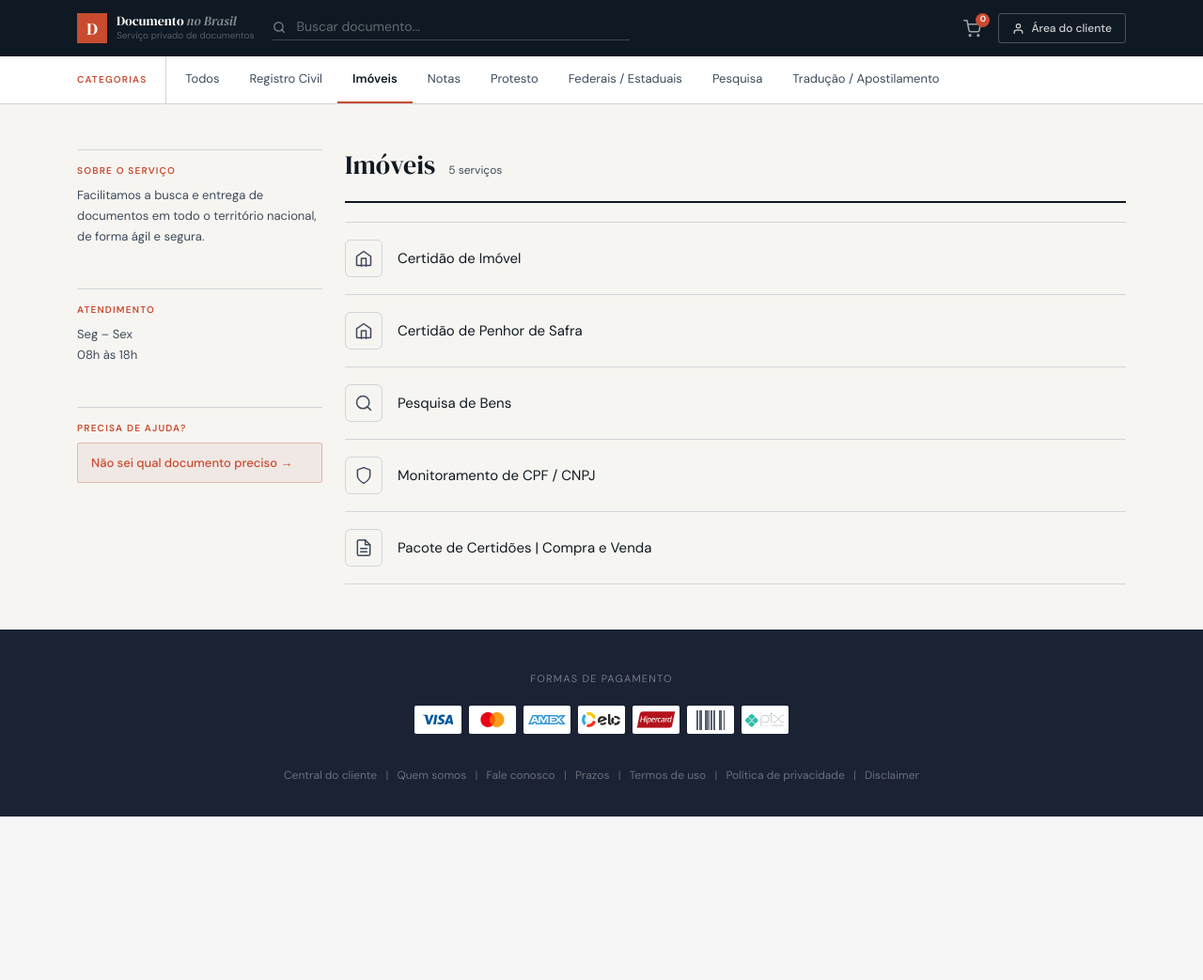
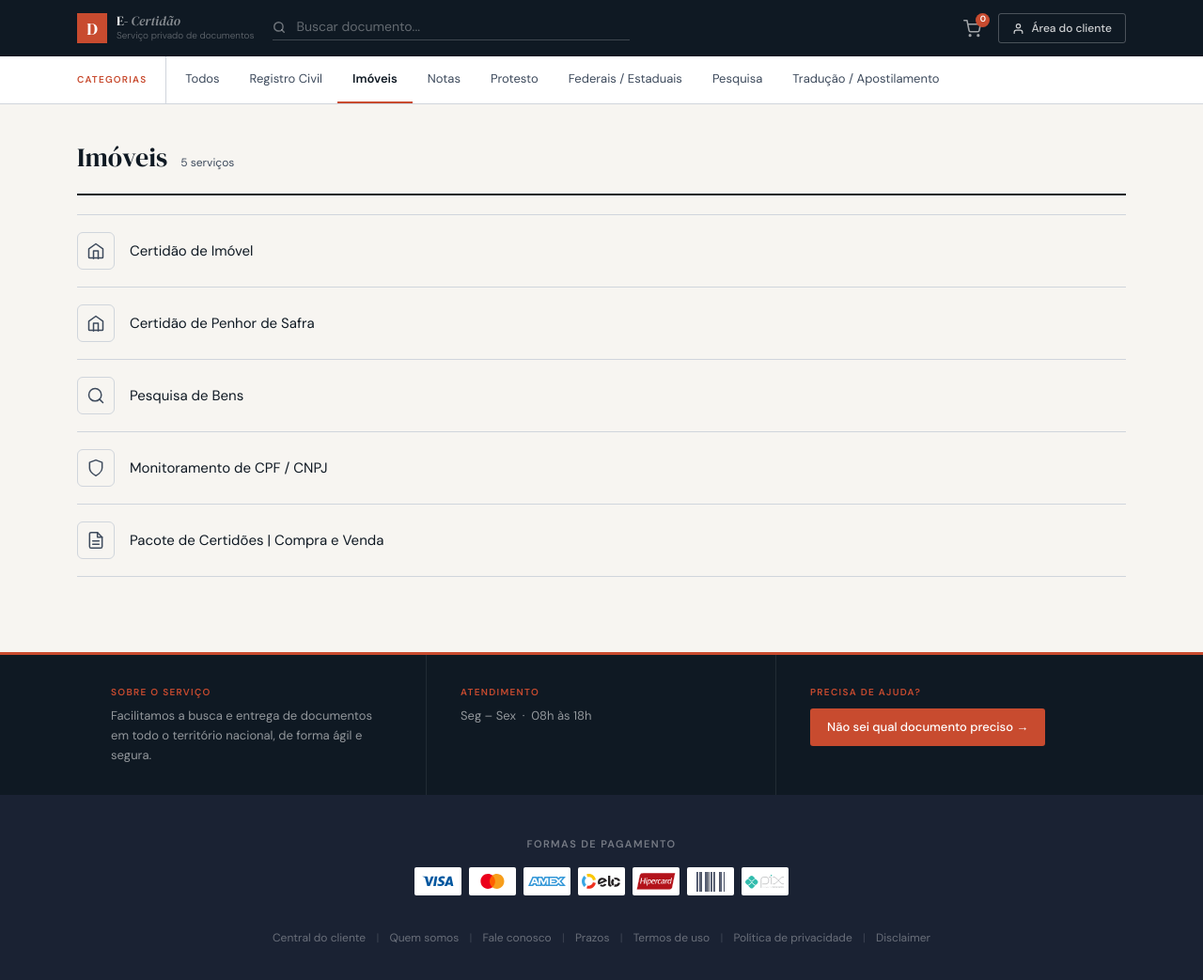
Before and after one commit to GabigolDEVPY/E-certidao, a Django app: page /home in a window 1280 px wide. Shown: the whole page at 94% size. Before the commit the page ends 869 px from the top, so only its background shows below. Run offline with Django 5.2, Linux system fonts and the light colour scheme.

Commit message:
fdasfasdf

```diff
--- a/home/templates/index.html
+++ b/home/templates/index.html
@@ -11,7 +11,7 @@
       <a href="#" class="logo">
         <div class="logo-mark">D</div>
         <div class="logo-text">
-          <strong>Documento<em>no Brasil</em></strong>
+          <strong>E-<em>Certidão</em></strong>
           <small class="d-none d-sm-block">Serviço privado de documentos</small>
         </div>
       </a>
@@ -90,42 +90,44 @@
 </nav>
 
 <!-- ═══ MAIN ═══ -->
-<main class="flex-grow-1">
-  <div class="container-xl py-4 py-md-5">
-    <div class="row g-4 align-items-start">
+<main class="main-area">
+  <div class="container-xl main-content">
 
-      <!-- Sidebar -->
-      <aside class="col-12 col-md-3">
-        <div class="sidebar">
-          <div class="sidebar-block d-none d-md-block">
-            <p class="sidebar-eyebrow">Sobre o serviço</p>
-            <p class="sidebar-text">Facilitamos a busca e entrega de documentos em todo o território nacional, de forma ágil e segura.</p>
-          </div>
-          <div class="sidebar-block d-none d-md-block">
-            <p class="sidebar-eyebrow">Atendimento</p>
-            <p class="sidebar-text">Seg – Sex<br>08h às 18h</p>
-          </div>
-          <div class="sidebar-block">
-            <p class="sidebar-eyebrow d-none d-md-block">Precisa de ajuda?</p>
-            <button class="help-btn" data-bs-toggle="modal" data-bs-target="#modalHelp">
-              Não sei qual documento preciso →
-            </button>
-          </div>
-        </div>
-      </aside>
+    <!-- Conteúdo: largura total -->
+    <div class="content-header">
+      <h1 id="tabTitle">Imóveis</h1>
+      <span class="content-count" id="contentCount"></span>
+    </div>
+    <div class="service-list" id="serviceList"></div>
 
-      <!-- Conteúdo -->
-      <div class="col-12 col-md-9">
-        <div class="content-header">
-          <h1 id="tabTitle">Imóveis</h1>
-          <span class="content-count" id="contentCount"></span>
-        </div>
-        <div class="service-list" id="serviceList"></div>
+  </div>
+</main>
+
+<!-- ═══ INFO STRIP (antigo sidebar) ═══ -->
+<section class="info-strip">
+  <div class="container-xl">
+    <div class="info-strip-inner">
+
+      <div class="info-block">
+        <p class="info-eyebrow">Sobre o serviço</p>
+        <p class="info-text">Facilitamos a busca e entrega de documentos em todo o território nacional, de forma ágil e segura.</p>
+      </div>
+
+      <div class="info-block">
+        <p class="info-eyebrow">Atendimento</p>
+        <p class="info-text">Seg – Sex &nbsp;·&nbsp; 08h às 18h</p>
+      </div>
+
+      <div class="info-block info-block--cta">
+        <p class="info-eyebrow">Precisa de ajuda?</p>
+        <button class="help-btn" data-bs-toggle="modal" data-bs-target="#modalHelp">
+          Não sei qual documento preciso →
+        </button>
       </div>
 
     </div>
   </div>
-</main>
+</section>
 
 <!-- ═══ FOOTER ═══ -->
 {% include 'footer.html' %}
--- /dev/null
+++ b/static/css/footer.css
@@ -0,0 +1,104 @@
+/* ═══════════════════════════════════════════
+   FOOTER — footer.css
+   ═══════════════════════════════════════════ */
+
+.footer {
+  background: #1a2233;
+  padding: 44px 20px 32px;
+  text-align: center;
+}
+
+/* ─── Pagamento ─── */
+.payment-section {
+  margin-bottom: 32px;
+}
+
+.payment-title {
+  font-size: 11px;
+  font-weight: 600;
+  letter-spacing: 1.4px;
+  text-transform: uppercase;
+  color: rgba(255, 255, 255, 0.4);
+  margin-bottom: 16px;
+}
+
+.payment-icons {
+  display: flex;
+  justify-content: center;
+  flex-wrap: wrap;
+  gap: 8px;
+}
+
+/* Cada ícone de bandeira fica num quadro branco */
+.payment-icon {
+  background: #fff;
+  border-radius: 4px;
+  display: flex;
+  align-items: center;
+  justify-content: center;
+  width: 54px;
+  height: 34px;
+  overflow: hidden;
+  flex-shrink: 0;
+}
+
+.payment-icon svg {
+  width: 50px;
+  height: 30px;
+  display: block;
+}
+
+/* ─── Links ─── */
+.footer-links {
+  font-size: 12px;
+  color: rgba(255, 255, 255, 0.3);
+  line-height: 2.2;
+}
+
+.footer-links a {
+  color: rgba(255, 255, 255, 0.35);
+  text-decoration: none;
+  margin: 0 6px;
+  white-space: nowrap;
+  transition: color 0.2s;
+}
+
+.footer-links a:hover {
+  color: rgba(255, 255, 255, 0.75);
+}
+
+.footer-links .sep {
+  color: rgba(255, 255, 255, 0.15);
+  margin: 0 2px;
+}
+
+/* ─── Mobile ─── */
+@media (max-width: 575.98px) {
+  .footer {
+    padding: 32px 16px 24px;
+  }
+
+  .payment-icon {
+    width: 46px;
+    height: 30px;
+  }
+
+  .payment-icon svg,
+  .payment-icon img {
+    width: 38px;
+    height: 24px;
+  }
+
+  .footer-links {
+    font-size: 11px;
+  }
+
+  .footer-links .sep {
+    display: none;
+  }
+
+  .footer-links a {
+    display: inline-block;
+    margin: 0 4px;
+  }
+}
--- a/static/css/styles.css
+++ b/static/css/styles.css
@@ -17,6 +17,17 @@ body {
   font-family: 'DM Sans', sans-serif;
   background: var(--paper);
   color: var(--ink);
+}
+
+/* Empurra info-strip e footer para baixo */
+main.main-area {
+  flex: 1 1 auto;
+  min-height: calc(100vh - var(--header-h) - var(--nav-h) - 260px);
+}
+
+.main-content {
+  padding-top: 40px;
+  padding-bottom: 80px;
 }
 
 /* ─── HEADER ─── */
@@ -170,31 +181,70 @@ body {
 .dropdown-item:hover, .dropdown-item:focus { background: var(--accent-dim); color: var(--accent); }
 .dropdown-item.active { background: var(--accent-dim); color: var(--accent); font-weight: 600; }
 
-/* ─── SIDEBAR ─── */
-.sidebar {
-  position: sticky;
-  top: calc(var(--header-h) + var(--nav-h) + 24px);
-  display: flex; flex-direction: column; gap: 28px;
+/* ─── INFO STRIP (ex-sidebar, agora horizontal antes do footer) ─── */
+.info-strip {
+  background: var(--ink);
+  border-top: 3px solid var(--accent);
 }
 
-.sidebar-block { padding-top: 14px; border-top: 1px solid var(--rule); }
-
-.sidebar-eyebrow {
-  font-size: 10px; font-weight: 600; letter-spacing: 1.2px;
-  text-transform: uppercase; color: var(--accent); margin-bottom: 8px;
+.info-strip-inner {
+  display: grid;
+  grid-template-columns: 1fr 1fr 1fr;
+  gap: 0;
 }
 
-.sidebar-text { font-size: 13px; color: var(--ink-light); line-height: 1.7; }
+.info-block {
+  padding: 32px 36px;
+  border-right: 1px solid rgba(255,255,255,.08);
+}
+.info-block:last-child { border-right: none; }
+
+.info-eyebrow {
+  font-size: 10px;
+  font-weight: 600;
+  letter-spacing: 1.3px;
+  text-transform: uppercase;
+  color: var(--accent);
+  margin-bottom: 8px;
+}
+
+.info-text {
+  font-size: 13px;
+  color: rgba(255,255,255,.55);
+  line-height: 1.6;
+  margin: 0;
+}
 
 .help-btn {
-  display: block; width: 100%;
-  padding: 11px 14px;
-  background: var(--accent-dim); border: 1px solid rgba(200,75,47,.3); border-radius: 3px;
-  font-family: 'DM Sans', sans-serif; font-size: 13px; font-weight: 500;
-  color: var(--accent); cursor: pointer; text-align: left;
-  transition: background .2s, border-color .2s;
+  display: inline-block;
+  margin-top: 2px;
+  padding: 10px 18px;
+  background: var(--accent);
+  border: none;
+  border-radius: 3px;
+  font-family: 'DM Sans', sans-serif;
+  font-size: 13px;
+  font-weight: 500;
+  color: #fff;
+  cursor: pointer;
+  transition: background .2s, transform .15s;
 }
-.help-btn:hover { background: #eadbd7; border-color: var(--accent); }
+.help-btn:hover {
+  background: #a83a22;
+  transform: translateY(-1px);
+}
+
+@media (max-width: 767.98px) {
+  .info-strip-inner {
+    grid-template-columns: 1fr;
+  }
+  .info-block {
+    padding: 20px 20px;
+    border-right: none;
+    border-bottom: 1px solid rgba(255,255,255,.08);
+  }
+  .info-block:last-child { border-bottom: none; }
+}
 
 /* ─── CONTENT ─── */
 .content-header {
@@ -302,40 +352,11 @@ body {
   .site-modal { border-radius: 0; padding: 28px 20px 24px; max-height: 90vh; overflow-y: auto; }
 }
 
-/* ─── FOOTER ─── */
-.footer {
-  background: #1a2233;
-  padding: 44px 20px 32px;
-  text-align: center;
-  margin-top: auto;
-}
-.payment-title {
-  color: rgba(255,255,255,.4); font-size: 11px;
-  letter-spacing: 1.2px; text-transform: uppercase; margin-bottom: 20px;
-}
-.payment-icons {
-  display: flex; justify-content: center; flex-wrap: wrap;
-  gap: 8px; margin-bottom: 32px;
-}
-.icon {
-  background: rgba(255,255,255,.07); border-radius: 3px;
-  padding: 5px 10px; display: flex; align-items: center;
-  justify-content: center; height: 32px;
-}
-.icon img { height: 16px; filter: brightness(0) invert(1) opacity(.5); }
-.icon svg { height: 16px; }
-.footer-links { color: rgba(255,255,255,.3); font-size: 12px; line-height: 2; }
-.footer-links a {
-  color: rgba(255,255,255,.35); text-decoration: none;
-  margin: 0 6px; transition: color .2s;
-}
-.footer-links a:hover { color: rgba(255,255,255,.75); }
 
 /* ─── MOBILE AJUSTES ─── */
 @media (max-width: 767.98px) {
   .service-card:hover { margin: 0; padding-left: 0; padding-right: 0; }
   .service-arrow { opacity: 1; }
   .content-header h1 { font-size: 22px; }
-  .sidebar { position: static; }
   .nav-cats { top: var(--header-h); }
 }
--- a/static/js/script.js
+++ b/static/js/script.js
@@ -18,9 +18,7 @@ const tabLabels = {
   imoveis:  'Imóveis',
   notas:    'Notas',
   protesto: 'Protesto',
-  federais: 'Federais / Estaduais',
   pesquisa: 'Pesquisa',
-  traducao: 'Tradução / Apostilamento',
 };
 
 // ─── RENDER ───
--- a/templates/base.html
+++ b/templates/base.html
@@ -4,7 +4,7 @@
 <head>
   <meta charset="UTF-8">
   <meta name="viewport" content="width=device-width, initial-scale=1.0">
-  <title>Documento no Brasil</title>
+  <title>E-Certidão</title>
 
   <!-- Bootstrap 5 -->
   <link rel="stylesheet" href="https://cdn.jsdelivr.net/npm/bootstrap@5.3.3/dist/css/bootstrap.min.css">
@@ -14,6 +14,7 @@
   <link href="https://fonts.googleapis.com/css2?family=DM+Serif+Display:ital@0;1&family=DM+Sans:opsz,wght@9..40,300;9..40,400;9..40,500;9..40,600&display=swap" rel="stylesheet">
 
   <link rel="stylesheet" href="{% static 'css/styles.css' %}">
+  <link rel="stylesheet" href="{% static 'css/footer.css' %}">
 </head>
 <body class="d-flex flex-column min-vh-100">
 
--- a/templates/footer.html
+++ b/templates/footer.html
@@ -1,12 +1,13 @@
 <!-- FOOTER -->
 <footer class="footer">
 
+  <!-- Formas de pagamento -->
   <div class="payment-section">
     <p class="payment-title">FORMAS DE PAGAMENTO</p>
 
     <div class="payment-icons">
 
-
+      <!-- Visa -->
               <svg xmlns="http://www.w3.org/2000/svg" width="50" height="30" viewBox="0 0 50 30">
                   <g fill="none" fill-rule="evenodd">
                       <g>
@@ -189,30 +190,25 @@
                       </g>
                   </g>
               </svg>
-
       </div>
     </div>
+  </div><!-- /payment-section -->
 
-      <div class="footer-links">
+  <!-- Links -->
+  <nav class="footer-links" aria-label="Links do rodapé">
     <a href="#">Central do cliente</a>
-          <span>|</span>
-
+    <span class="sep">|</span>
     <a href="#">Quem somos</a>
-          <span>|</span>
-
+    <span class="sep">|</span>
     <a href="#">Fale conosco</a>
-          <span>|</span>
-
+    <span class="sep">|</span>
     <a href="#">Prazos</a>
-          <span>|</span>
-
+    <span class="sep">|</span>
     <a href="#">Termos de uso</a>
-          <span>|</span>
-
+    <span class="sep">|</span>
     <a href="#">Política de privacidade</a>
-          <span>|</span>
-
+    <span class="sep">|</span>
     <a href="#">Disclaimer</a>
-      </div>
+  </nav>
 
 </footer>
```
Lines whose indentation alone changed are shown as unchanged.
